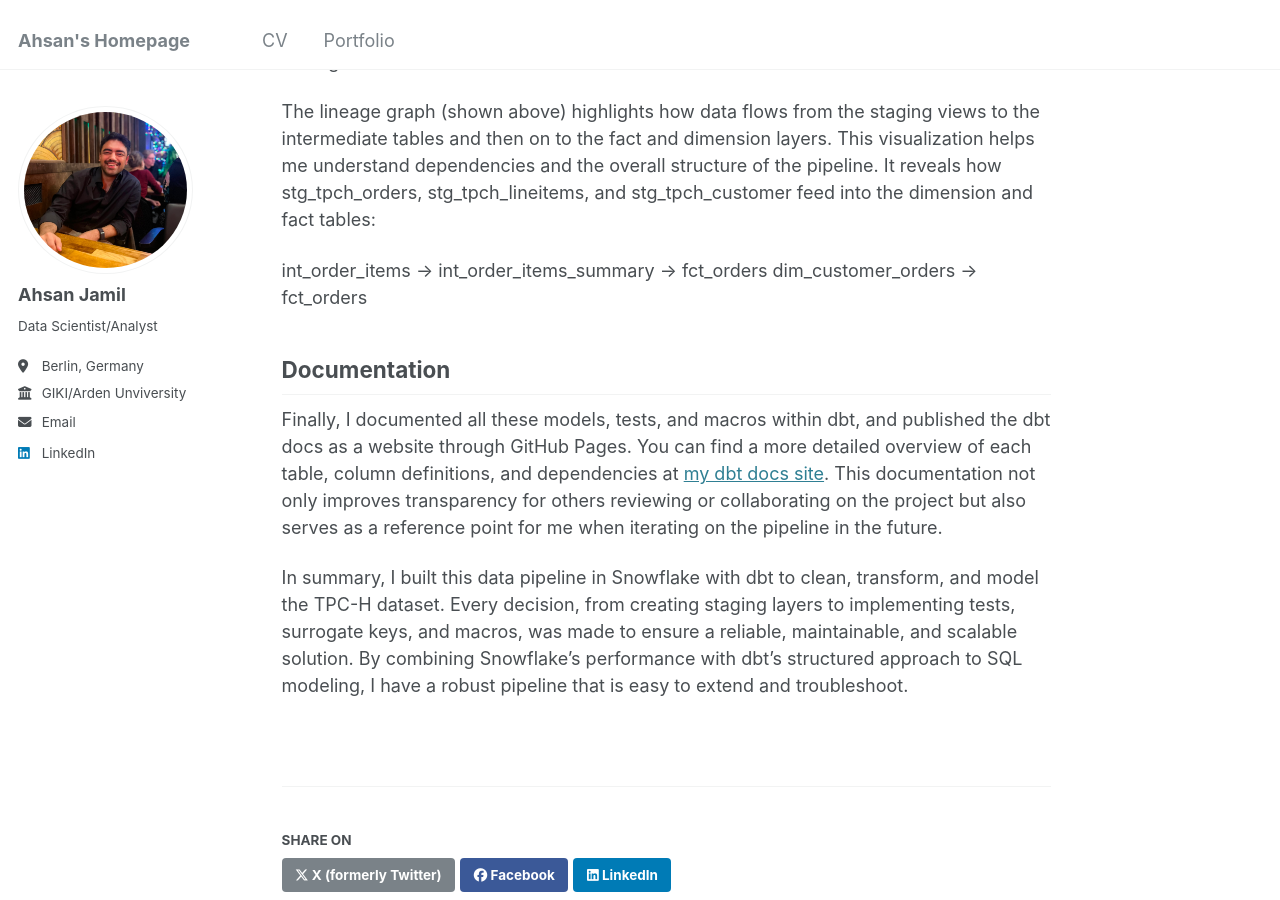
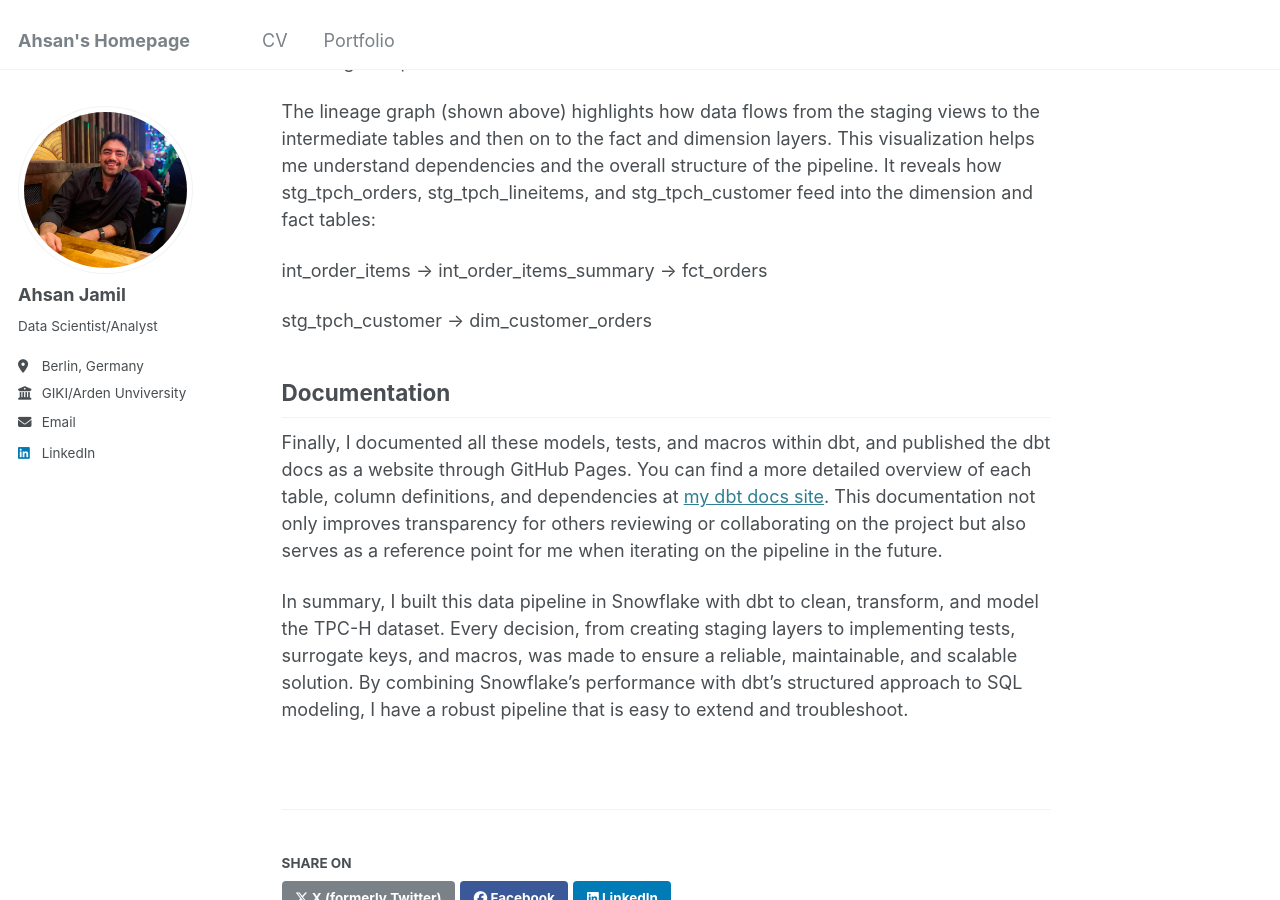
Before and after one commit to ahsanjam/sudojamil, a Jekyll site: the page built from _portfolio/portfolio-2.md, in a window 1280 px wide and 900 px high, scrolled down 1782 px. Built offline with Jekyll 4.4.1, drawn with Linux system fonts in a browser that asks for light colours.

Commit message:
Update portfolio-2.md

```diff
--- a/_portfolio/portfolio-2.md
+++ b/_portfolio/portfolio-2.md
@@ -38,12 +38,13 @@ In my transformation logic, I also developed a macro that calculates a discounte
 
 ## Lineage Graph
 
-![Image](../images/lineage-graph.png)
+![Lineage Graph](../images/lineage-graph.png)
 
 The lineage graph (shown above) highlights how data flows from the staging views to the intermediate tables and then on to the fact and dimension layers. This visualization helps me understand dependencies and the overall structure of the pipeline. It reveals how stg_tpch_orders, stg_tpch_lineitems, and stg_tpch_customer feed into the dimension and fact tables:
 
 int_order_items → int_order_items_summary → fct_orders
-dim_customer_orders → fct_orders
+
+stg_tpch_customer → dim_customer_orders
 
 ## Documentation
 Finally, I documented all these models, tests, and macros within dbt, and published the dbt docs as a website through GitHub Pages. You can find a more detailed overview of each table, column definitions, and dependencies at [my dbt docs site](https://ahsanjam.github.io/tpch_snowflake_datapipeline/#!/overview). This documentation not only improves transparency for others reviewing or collaborating on the project but also serves as a reference point for me when iterating on the pipeline in the future.
```
